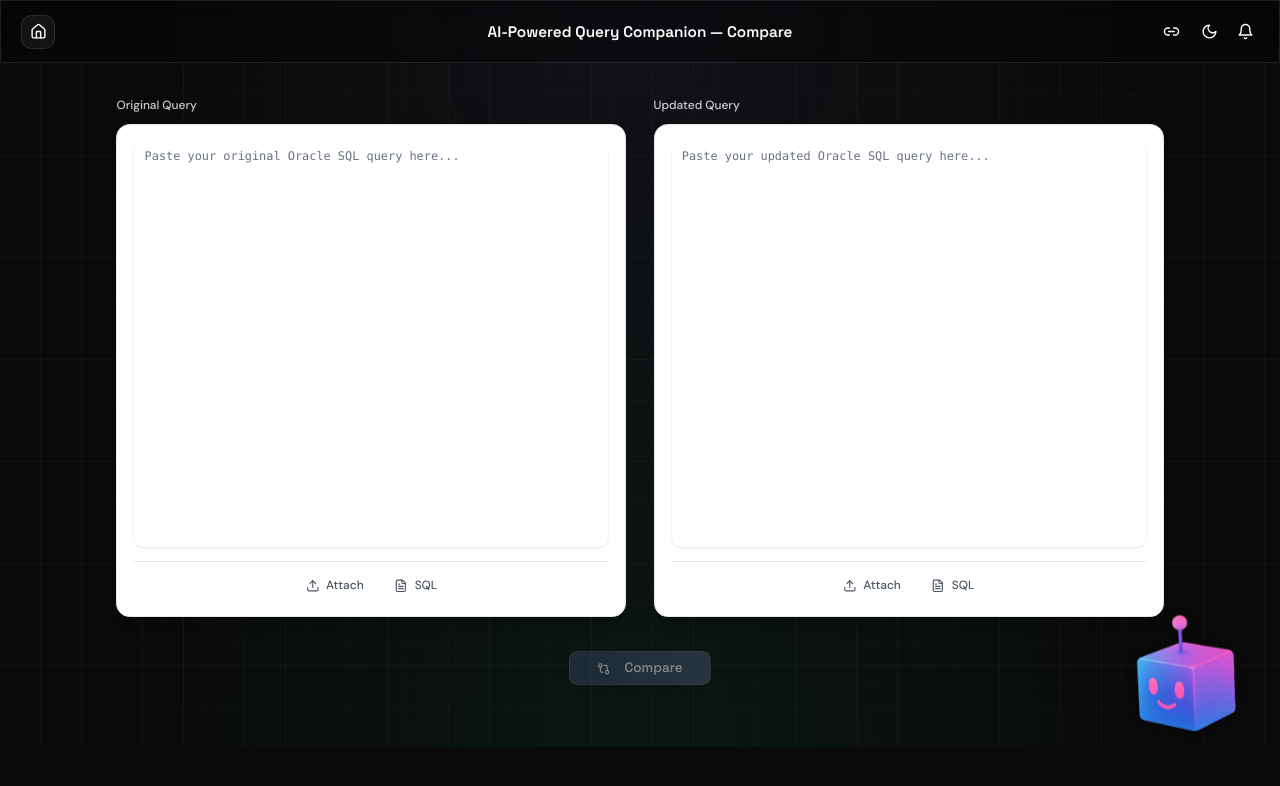
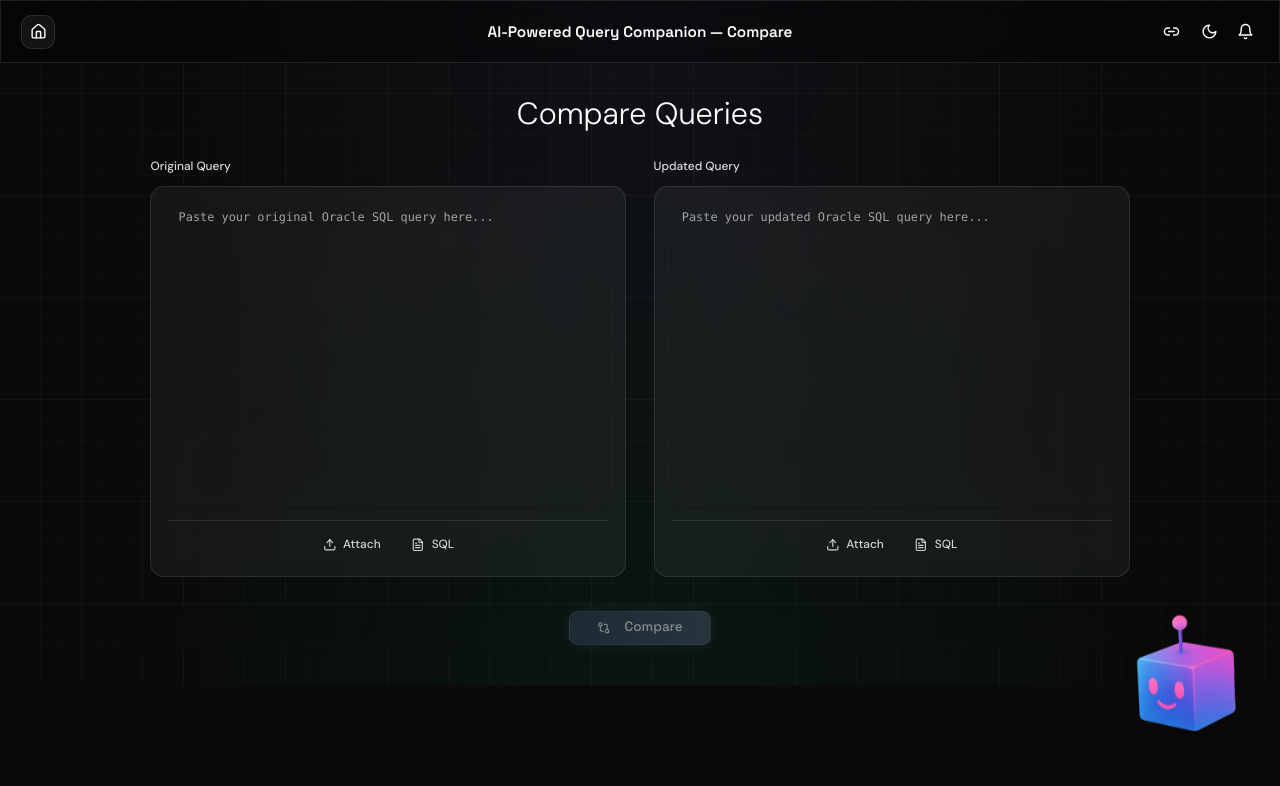
Before and after one commit to AverageNftEnjoyer/AIQueryCompanion, a Next.js app in the folder my-app/: page /landingpage in a window 1280 px wide. Shown: the top 786 px of the page. Built offline with nearby package versions, Linux system fonts and the light colour scheme.

Commit message:
Color hotfixes

```diff
--- a/my-app/app/landingpage/page.tsx
+++ b/my-app/app/landingpage/page.tsx
@@ -1,10 +1,10 @@
-// /app/landingpage.tsx
 "use client";
 
 import type React from "react";
 import { Suspense, useMemo, useRef, useState, useEffect, useCallback } from "react";
 import Link from "next/link";
 import { useSearchParams } from "next/navigation";
+import Image from "next/image";
 import { Card, CardContent } from "@/components/ui/card";
 import { Button } from "@/components/ui/button";
 import { Textarea } from "@/components/ui/textarea";
@@ -30,7 +30,7 @@ import { useUserPrefs } from "@/hooks/user-prefs";
 
 export const dynamic = "force-dynamic";
 
-const CARD_HEIGHT = 580;
+// NOTE: Height is now controlled via CSS media queries for better fit on laptops.
 const MAX_QUERY_CHARS = 120_000;
 
 type BusyMode = "analyze" | "compare" | null;
@@ -84,6 +84,7 @@ function QueryAnalyzer() {
     playSwitch();
   }, [setIsLight]);
 
+  // ===== Theme-aligned surfaces (match home page) =====
   const pageBgClass = isLight ? "bg-slate-100 text-slate-900" : "bg-neutral-950 text-white";
   const headerBgClass = isLight
     ? "bg-slate-50/95 border-slate-200 text-slate-900 shadow-[0_1px_0_rgba(0,0,0,0.04)]"
@@ -102,6 +103,23 @@ function QueryAnalyzer() {
     </div>
   );
 
+  // Panel & control classes to mirror home
+  const panelCardClass = isLight
+    ? "bg-white border-slate-200 shadow-lg"
+    : "bg-white/5 border-white/10 backdrop-blur-sm hover:border-white/20 transition";
+  const textareaClass = isLight
+    ? "h-full border-0 bg-white text-slate-900 placeholder:text-slate-500 font-mono text-sm resize-none focus:ring-0 focus:outline-none overflow-y-auto pt-2 pb-1 leading-tight"
+    : "h-full border-0 bg-white/0 text-white placeholder:text-white/60 font-mono text-sm resize-none focus:ring-0 focus:outline-none overflow-y-auto pt-2 pb-1 leading-tight";
+  const footerBarClass = isLight ? "border-t border-slate-200" : "border-t border-white/10";
+  const footerBtnGhost = isLight
+    ? "text-slate-700 hover:text-slate-900 hover:bg-black/5 rounded-lg px-3 py-1 text-sm"
+    : "text-white/80 hover:text-white hover:bg-white/10 rounded-lg px-3 py-1 text-sm";
+
+  const primaryBtnClass =
+    "px-6 md:px-8 py-3 font-heading font-medium text-base rounded-md text-white border border-white/10 shadow-md transition-all";
+  const primaryAnalyze = "bg-gradient-to-r from-teal-600 to-teal-700 hover:from-teal-500 hover:to-teal-600 glow-teal";
+  const primaryCompare = "bg-gradient-to-r from-slate-700 to-slate-600 hover:from-slate-600 hover:to-slate-500 glow-slate";
+
   // ---- State ----
   const [oldQuery, setOldQuery] = useState("");
   const [newQuery, setNewQuery] = useState("");
@@ -117,7 +135,6 @@ function QueryAnalyzer() {
   const oldFileInputRef = useRef<HTMLInputElement>(null);
   const newFileInputRef = useRef<HTMLInputElement>(null);
 
-  // Only count chars for the fields relevant to the current mode
   const charCountBadOld = useMemo(() => oldQuery.length > MAX_QUERY_CHARS, [oldQuery]);
   const charCountBadNew = useMemo(() => newQuery.length > MAX_QUERY_CHARS, [newQuery]);
 
@@ -271,7 +288,7 @@ function QueryAnalyzer() {
     window.location.href = "/results";
   };
 
-  /* ---------------- Floating Mascot (copied from Home) ---------------- */
+  /* ---------------- Floating Mascot (same vibe as Home) ---------------- */
   const botAudioRef = useRef<HTMLAudioElement | null>(null);
 
   const lines = useMemo(
@@ -437,10 +454,10 @@ function QueryAnalyzer() {
         {/* Mascot SFX */}
         <audio ref={botAudioRef} src="/bot.mp3" preload="metadata" muted={!soundOn} />
 
-        <div className="container mx-auto px-6 py-10">
+        <div className="container mx-auto px-4 md:px-6 lg:px-8 py-8 md:py-10">
           {uploadStatus.status && (
             <Alert
-              className={`mb-8 ${isLight ? "bg-white" : "bg-black/40"} backdrop-blur border-white/15 ${
+              className={`mb-6 md:mb-8 ${isLight ? "bg-white" : "bg-black/40"} backdrop-blur border-white/15 ${
                 uploadStatus.status === "error" ? "border-red-500/40" : "border-emerald-500/40"
               }`}
             >
@@ -464,7 +481,7 @@ function QueryAnalyzer() {
           )}
 
           {analysisError && (
-            <Alert className={`mb-8 ${isLight ? "bg-white border-red-500/40" : "bg-black/40 border-red-500/40"} backdrop-blur`}>
+            <Alert className={`mb-6 md:mb-8 ${isLight ? "bg-white border-red-500/40" : "bg-black/40 border-red-500/40"} backdrop-blur`}>
               <AlertCircle className="w-5 h-5 text-red-500" />
               <AlertDescription className={`${isLight ? "text-gray-800" : "text-gray-200"} flex-1`}>
                 <strong>Analysis Error:</strong> {analysisError}
@@ -483,42 +500,40 @@ function QueryAnalyzer() {
           {/* ====== BODY VARIANTS ====== */}
           {landingMode === "compare" ? (
             <>
-              <div className="grid lg:grid-cols-2 gap-8 mb-10">
+              <div className="max-w-6xl mx-auto">
+                <h2 className={`text-3xl md:text-4xl font-light text-center mb-6 md:mb-8 ${isLight ? "text-slate-900" : "text-white"}`}>
+                  Compare Queries
+                </h2>
+
+                <div className="grid lg:grid-cols-2 gap-6 md:gap-8 mb-6 md:mb-8">
                   {/* Original Query */}
                   <div>
-                  <h3 className={`${isLight ? "text-slate-800" : "text-white/80"} text-sm font-medium mb-3`}>Original Query</h3>
-                  <Card
-                    className={`bg-white border-gray-200 shadow-lg flex flex-col ${charCountBadOld ? "ring-2 ring-red-400" : ""}`}
-                    style={{ height: CARD_HEIGHT }}
-                  >
-                    <CardContent className="p-5 flex-1 flex flex-col min_h-0 min-h-0">
+                    <h3 className={`${isLight ? "text-slate-800" : "text-white/85"} text-sm font-medium mb-2 md:mb-3`}>Original Query</h3>
+                    <Card className={`${panelCardClass} flex flex-col ${charCountBadOld ? "ring-2 ring-red-400/70" : ""} card-dyn`}>
+                      <CardContent className="p-4 md:p-5 flex-1 flex flex-col min_h-0 min-h-0">
                         <div className="flex-1 min-h-0">
                           <Textarea
                             placeholder="Paste your original Oracle SQL query here..."
                             value={oldQuery}
                             onChange={(e) => setOldQuery(e.target.value)}
                             spellCheck={false}
-                          className="h-full border-0 bg-white text-gray-800 placeholder:text-gray-500 font-mono text-sm resize-none focus:ring-0 focus:outline-none overflow-y-auto pt-2 pb-1 leading-tight"
+                            className={textareaClass}
                             onDragEnter={(e) => handleDragEnter(e, "old")}
                             onDragOver={handleDragOver}
                             onDragLeave={(e) => handleDragLeave(e, "old")}
                             onDrop={(e) => handleDrop(e, "old")}
                           />
                         </div>
-                      <div className="flex items-center justify-center gap-3 pt-3 mt-4 border-t border-gray-200">
+                        <div className={`flex items-center justify-center gap-3 pt-3 mt-4 ${footerBarClass}`}>
                           <Button
                             variant="ghost"
                             size="sm"
                             onClick={() => oldFileInputRef.current?.click()}
-                          className="text-gray-600 hover:text-gray-800 hover:bg-gray-100 rounded-lg px-3 py-1 text-sm flex items-center gap-2"
+                            className={footerBtnGhost + " flex items-center gap-2"}
                           >
                             <Upload className="w-4 h-4" /> Attach
                           </Button>
-                        <Button
-                          variant="ghost"
-                          size="sm"
-                          className="text-gray-600 hover:text-gray-800 hover:bg-gray-100 rounded-lg px-3 py-1 text-sm flex items-center gap-2"
-                        >
+                          <Button variant="ghost" size="sm" className={footerBtnGhost + " flex items-center gap-2"}>
                             <FileText className="w-4 h-4" /> SQL
                           </Button>
                           {oldQuery && (
@@ -526,7 +541,11 @@ function QueryAnalyzer() {
                               variant="ghost"
                               size="sm"
                               onClick={() => clearQuery("old")}
-                            className="text-gray-500 hover:text-gray-700 hover:bg-gray-100 rounded-full w-8 h-8 p-0"
+                              className={
+                                isLight
+                                  ? "text-slate-500 hover:text-slate-700 hover:bg-black/5 rounded-full w-8 h-8 p-0"
+                                  : "text-white/70 hover:text-white hover:bg-white/10 rounded-full w-8 h-8 p-0"
+                              }
                             >
                               <X className="w-4 h-4" />
                             </Button>
@@ -540,7 +559,7 @@ function QueryAnalyzer() {
                           className="hidden"
                         />
                         {charCountBadOld && (
-                        <p className="mt-2 text-xs text-red-600">
+                          <p className="mt-2 text-xs text-red-400">
                             {oldQuery.length.toLocaleString()} / {MAX_QUERY_CHARS.toLocaleString()} characters — reduce size to analyze.
                           </p>
                         )}
@@ -550,39 +569,32 @@ function QueryAnalyzer() {
 
                   {/* Updated Query */}
                   <div>
-                  <h3 className={`${isLight ? "text-slate-800" : "text-white/80"} text-sm font-medium mb-3`}>Updated Query</h3>
-                  <Card
-                    className={`bg-white border-gray-200 shadow-lg flex flex-col ${charCountBadNew ? "ring-2 ring-red-400" : ""}`}
-                    style={{ height: CARD_HEIGHT }}
-                  >
-                    <CardContent className="p-5 flex-1 flex flex-col min-h-0">
+                    <h3 className={`${isLight ? "text-slate-800" : "text-white/85"} text-sm font-medium mb-2 md:mb-3`}>Updated Query</h3>
+                    <Card className={`${panelCardClass} flex flex-col ${charCountBadNew ? "ring-2 ring-red-400/70" : ""} card-dyn`}>
+                      <CardContent className="p-4 md:p-5 flex-1 flex flex-col min-h-0">
                         <div className="flex-1 min-h-0">
                           <Textarea
                             placeholder="Paste your updated Oracle SQL query here..."
                             value={newQuery}
                             onChange={(e) => setNewQuery(e.target.value)}
                             spellCheck={false}
-                          className="h-full border-0 bg-white text-gray-800 placeholder:text-gray-500 font-mono text-sm resize-none focus:ring-0 focus:outline-none overflow-y-auto pt-2 pb-1 leading-tight"
+                            className={textareaClass}
                             onDragEnter={(e) => handleDragEnter(e, "new")}
                             onDragOver={handleDragOver}
                             onDragLeave={(e) => handleDragLeave(e, "new")}
                             onDrop={(e) => handleDrop(e, "new")}
                           />
                         </div>
-                      <div className="flex items-center justify-center gap-3 pt-3 mt-4 border-t border-gray-200">
+                        <div className={`flex items-center justify-center gap-3 pt-3 mt-4 ${footerBarClass}`}>
                           <Button
                             variant="ghost"
                             size="sm"
                             onClick={() => newFileInputRef.current?.click()}
-                          className="text-gray-600 hover:text-gray-800 hover:bg-gray-100 rounded-lg px-3 py-1 text-sm flex items-center gap-2"
+                            className={footerBtnGhost + " flex items-center gap-2"}
                           >
                             <Upload className="w-4 h-4" /> Attach
                           </Button>
-                        <Button
-                          variant="ghost"
-                          size="sm"
-                          className="text-gray-600 hover:text-gray-800 hover:bg-gray-100 rounded-lg px-3 py-1 text-sm flex items-center gap-2"
-                        >
+                          <Button variant="ghost" size="sm" className={footerBtnGhost + " flex items-center gap-2"}>
                             <FileText className="w-4 h-4" /> SQL
                           </Button>
                           {newQuery && (
@@ -590,7 +602,11 @@ function QueryAnalyzer() {
                               variant="ghost"
                               size="sm"
                               onClick={() => clearQuery("new")}
-                            className="text-gray-500 hover:text-gray-700 hover:bg-gray-100 rounded-full w-8 h-8 p-0"
+                              className={
+                                isLight
+                                  ? "text-slate-500 hover:text-slate-700 hover:bg-black/5 rounded-full w-8 h-8 p-0"
+                                  : "text-white/70 hover:text-white hover:bg-white/10 rounded-full w-8 h-8 p-0"
+                              }
                             >
                               <X className="w-4 h-4" />
                             </Button>
@@ -604,7 +620,7 @@ function QueryAnalyzer() {
                           className="hidden"
                         />
                         {charCountBadNew && (
-                        <p className="mt-2 text-xs text-red-600">
+                          <p className="mt-2 text-xs text-red-400">
                             {newQuery.length.toLocaleString()} / {MAX_QUERY_CHARS.toLocaleString()} characters — reduce size to analyze.
                           </p>
                         )}
@@ -612,14 +628,16 @@ function QueryAnalyzer() {
                     </Card>
                   </div>
                 </div>
+              </div>
 
-              {/* Compare Button ONLY */}
-              <div className="flex items-center justify-center gap-3 mb-8">
+              {/* Compare Button ONLY (sticky so it's always reachable) */}
+              <div className="sticky-buttons">
+                <div className="flex items-center justify-center gap-3">
                   <Button
                     onClick={handleCompare}
                     disabled={busyMode !== null || !oldQuery.trim() || !newQuery.trim() || charCountBadOld || charCountBadNew}
                     size="lg"
-                  className="px-8 py-3 font-heading font-medium text-base rounded-md bg-gradient-to-r from-slate-700 to-slate-600 hover:from-slate-600 hover:to-slate-500 text-white border border-white/10 shadow-md transition-all"
+                    className={`${primaryBtnClass} ${primaryCompare}`}
                     title={!oldQuery.trim() || !newQuery.trim() ? "Paste both queries to enable" : undefined}
                   >
                     {busyMode === "compare" ? (
@@ -646,51 +664,49 @@ function QueryAnalyzer() {
                       type="button"
                       variant="outline"
                       onClick={resetAll}
-                    className="border-white/15 text-white/90 hover:bg-white/10"
+                      className={isLight ? "border-slate-200 text-slate-800 hover:bg-black/5" : "border-white/15 text-white/90 hover:bg-white/10"}
                       title="Start a new comparison"
                     >
                       <X className="w-5 h-5" />
                     </Button>
                   )}
                 </div>
+              </div>
             </>
           ) : (
             <>
-              {/* Analyze SINGLE: one upload box labeled "Upload Query" */}
-              <div className="mb-10 mx-auto lg:w-1/2">
-                <h3 className={`${isLight ? "text-slate-800" : "text-white/80"} text-sm font-medium mb-3`}>Upload Query</h3>
-                <Card
-                  className={`bg-white border-gray-200 shadow-lg flex flex-col ${charCountBadNew ? "ring-2 ring-red-400" : ""}`}
-                  style={{ height: CARD_HEIGHT }}
-                >
-                  <CardContent className="p-5 flex-1 flex flex-col min-h-0">
+              <div className="max-w-3xl mx-auto">
+                <h2 className={`text-3xl md:text-4xl font-light text-center mb-6 md:mb-8 ${isLight ? "text-slate-900" : "text-white"}`}>
+                  Analyze a Single Query
+                </h2>
+
+                <div className="mb-6 md:mb-8">
+                  <h3 className={`${isLight ? "text-slate-800" : "text-white/85"} text-sm font-medium mb-2 md:mb-3`}>Upload Query</h3>
+                  <Card className={`${panelCardClass} flex flex-col ${charCountBadNew ? "ring-2 ring-red-400/70" : ""} card-dyn`}>
+                    <CardContent className="p-4 md:p-5 flex-1 flex flex-col min-h-0">
                       <div className="flex-1 min-h-0">
                         <Textarea
                           placeholder="Paste your Oracle SQL query here..."
                           value={newQuery}
                           onChange={(e) => setNewQuery(e.target.value)}
                           spellCheck={false}
-                        className="h-full border-0 bg-white text-gray-800 placeholder:text-gray-500 font-mono text-sm resize-none focus:ring-0 focus:outline-none overflow-y-auto pt-2 pb-1 leading-tight"
+                          className={textareaClass}
                           onDragEnter={(e) => handleDragEnter(e, "new")}
                           onDragOver={handleDragOver}
                           onDragLeave={(e) => handleDragLeave(e, "new")}
                           onDrop={(e) => handleDrop(e, "new")}
                         />
                       </div>
-                    <div className="flex items-center justify-center gap-3 pt-3 mt-4 border-t border-gray-200">
+                      <div className={`flex items-center justify-center gap-3 pt-3 mt-4 ${footerBarClass}`}>
                         <Button
                           variant="ghost"
                           size="sm"
                           onClick={() => newFileInputRef.current?.click()}
-                        className="text-gray-600 hover:text-gray-800 hover:bg-gray-100 rounded-lg px-3 py-1 text-sm flex items-center gap-2"
+                          className={footerBtnGhost + " flex items-center gap-2"}
                         >
                           <Upload className="w-4 h-4" /> Attach
                         </Button>
-                      <Button
-                        variant="ghost"
-                        size="sm"
-                        className="text-gray-600 hover:text-gray-800 hover:bg-gray-100 rounded-lg px-3 py-1 text-sm flex items-center gap-2"
-                      >
+                        <Button variant="ghost" size="sm" className={footerBtnGhost + " flex items-center gap-2"}>
                           <FileText className="w-4 h-4" /> SQL
                         </Button>
                         {newQuery && (
@@ -698,7 +714,11 @@ function QueryAnalyzer() {
                             variant="ghost"
                             size="sm"
                             onClick={() => clearQuery("new")}
-                          className="text-gray-500 hover:text-gray-700 hover:bg-gray-100 rounded-full w-8 h-8 p-0"
+                            className={
+                              isLight
+                                ? "text-slate-500 hover:text-slate-700 hover:bg-black/5 rounded-full w-8 h-8 p-0"
+                                : "text-white/70 hover:text-white hover:bg-white/10 rounded-full w-8 h-8 p-0"
+                            }
                           >
                             <X className="w-4 h-4" />
                           </Button>
@@ -712,21 +732,23 @@ function QueryAnalyzer() {
                         className="hidden"
                       />
                       {charCountBadNew && (
-                      <p className="mt-2 text-xs text-red-600">
+                        <p className="mt-2 text-xs text-red-400">
                           {newQuery.length.toLocaleString()} / {MAX_QUERY_CHARS.toLocaleString()} characters — reduce size to analyze.
                         </p>
                       )}
                     </CardContent>
                   </Card>
                 </div>
+              </div>
 
-              {/* Analyze Button ONLY */}
-              <div className="flex items-center justify-center gap-3 mb-8">
+              {/* Analyze Button ONLY (sticky) */}
+              <div className="sticky-buttons">
+                <div className="flex items-center justify-center gap-3">
                   <Button
                     onClick={handleAnalyze}
                     disabled={busyMode !== null || !newQuery.trim() || charCountBadNew}
                     size="lg"
-                  className="px-8 py-3 font-heading font-medium text-base rounded-md bg-gradient-to-r from-slate-700 to-slate-600 hover:from-slate-600 hover:to-slate-500 text-white border border-white/10 shadow-md transition-all"
+                    className={`${primaryBtnClass} ${primaryAnalyze}`}
                     title={!newQuery.trim() ? "Paste a query to enable" : undefined}
                   >
                     {busyMode === "analyze" ? (
@@ -753,12 +775,13 @@ function QueryAnalyzer() {
                       type="button"
                       variant="outline"
                       onClick={resetAll}
-                    className="border-white/15 text-white/90 hover:bg-white/10"
+                      className={isLight ? "border-slate-200 text-slate-800 hover:bg-black/5" : "border-white/15 text-white/90 hover:bg-white/10"}
                       title="Start a new analysis"
                     >
                       <X className="w-5 h-5" />
                     </Button>
                   )}
+                </div>
               </div>
             </>
           )}
@@ -806,11 +829,13 @@ function QueryAnalyzer() {
 
           {/* Mascot button */}
           <button type="button" onClick={handleMascotClick} aria-label="Play bot sound" className="block">
-            <img
+            <Image
               src="/icon.png"
+              alt="Query Companion"
               width={256}
               height={256}
-              alt="Query Companion"
+              priority
+              draggable={false}
               className="
                 block
                 w-56 h-56 md:w-64 md:h-64
@@ -821,7 +846,7 @@ function QueryAnalyzer() {
                 filter: "drop-shadow(0 0 6px rgba(0,0,0,0.45))",
                 outline: "none",
               }}
-              draggable={false}
+              sizes="(min-width: 768px) 16rem, 14rem"
             />
           </button>
         </div>
@@ -851,6 +876,39 @@ function QueryAnalyzer() {
           }
           .animate-speech-pop { animation: speech-pop .28s cubic-bezier(.2,.8,.2,1) both; }
 
+          /* Responsive card height so buttons remain visible on laptops/short screens */
+          .card-dyn { height: 580px; }
+          @media (max-height: 900px) {
+            .card-dyn { height: 520px; }
+          }
+          @media (max-height: 800px) {
+            .card-dyn { height: 460px; }
+          }
+          @media (max-height: 720px) {
+            .card-dyn { height: 420px; }
+          }
+
+          /* Sticky action bar near the bottom for easy access */
+          .sticky-buttons {
+            position: sticky;
+            bottom: 14px;
+            z-index: 30;
+            padding: 8px 0;
+            backdrop-filter: blur(6px);
+          }
+          .sticky-buttons:before {
+            content: "";
+            position: absolute;
+            inset: 0;
+            border-radius: 12px;
+            pointer-events: none;
+            ${/* subtle backdrop tint depending on theme */""}
+          }
+
+          @media (max-width: 1024px) {
+            .sticky-buttons { bottom: 10px; }
+          }
+
           @media (max-width: 1536px) and (min-width: 1024px) {
             html { zoom: .90; }
           }
--- a/my-app/app/results/page.tsx
+++ b/my-app/app/results/page.tsx
@@ -420,7 +420,6 @@ useEffect(() => {
         const prepRes = await fetch(`/api/analyze?cursor=0&limit=${PAGE_SIZE}&prepOnly=1`, {
           method: "POST",
           headers: { "Content-Type": "application/json" },
-          // Use canonicalized for analysis backend if needed; does not affect display
           body: JSON.stringify({ oldQuery: canonicalizeSQL(o), newQuery: canonicalizeSQL(n) }),
         });
         const prepData = await prepRes.json().catch(() => ({}));
@@ -742,7 +741,6 @@ useEffect(() => {
             {/* Center: Title */}
             <div className="flex items-center justify-center">
               <span className={`${isLight ? "text-gray-700" : "text-white"} inline-flex items-center gap-2`}>
-                <BarChart3 className="w-5 h-5" />
                 <span className="font-heading font-semibold text-lg">
                   {mode === "single" ? "AI-Powered Query Companion — Single Query" : "AI-Powered Query Companion"}
                 </span>
```
Also changed, not shown: my-app/app/layout.tsx (+25 -5 lines), my-app/app/page.tsx (+6 -4 lines), my-app/app/globals.css (line endings or trailing spaces). Lines whose indentation alone changed are shown as unchanged.
